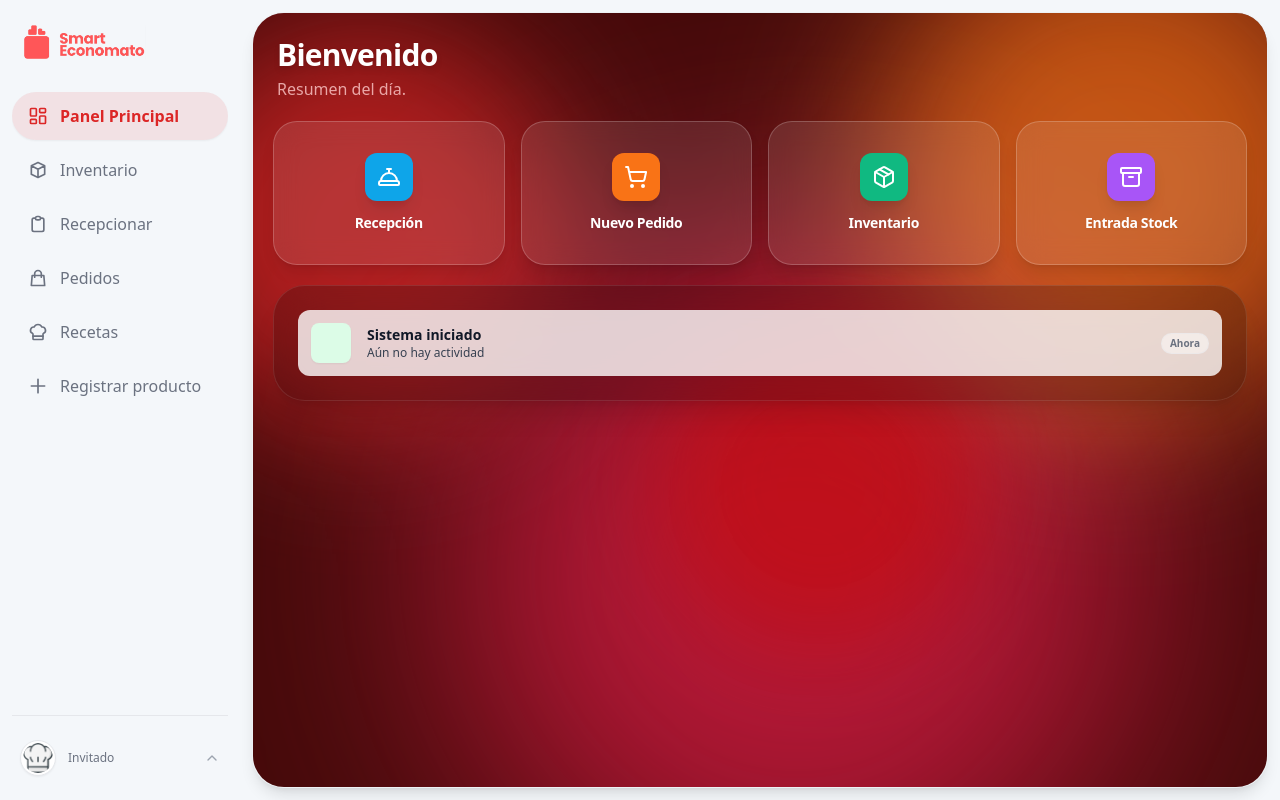
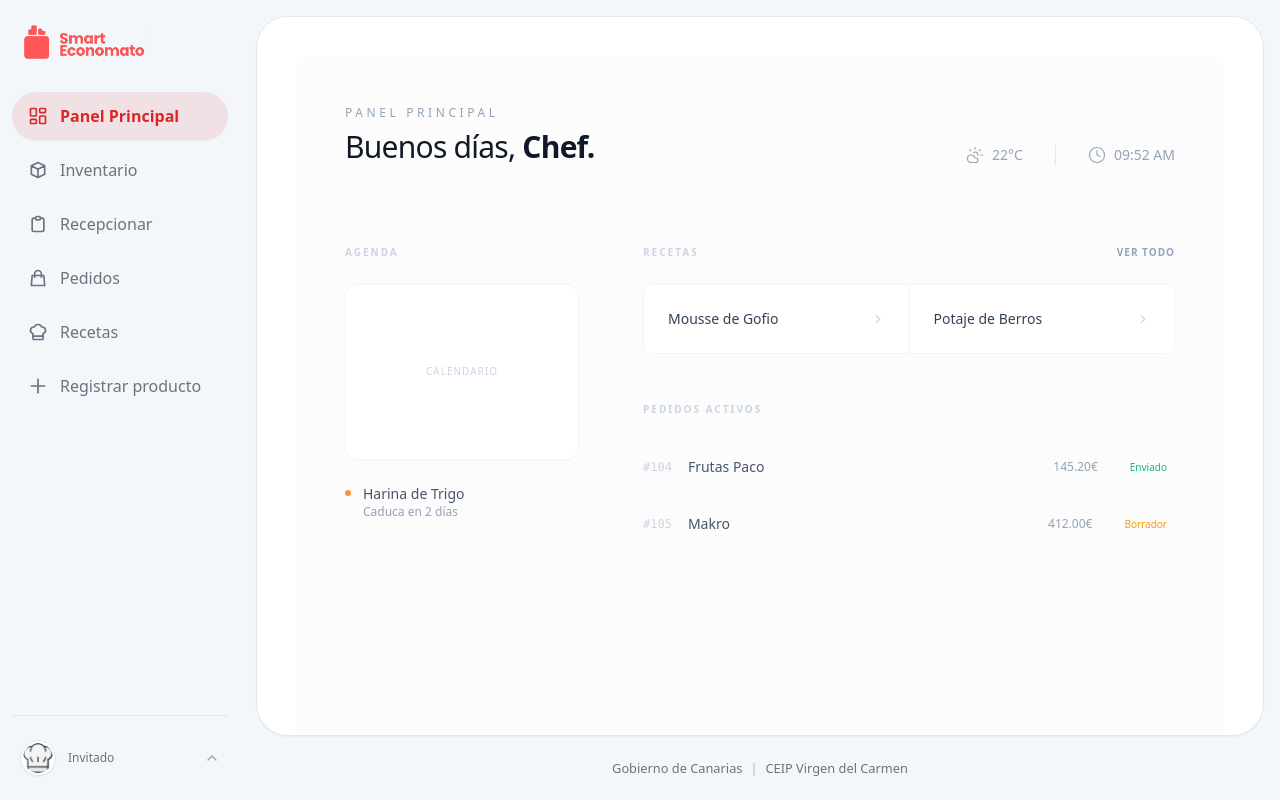
Before and after one commit to EnriquePM/SmartEconomato, a React (Vite) app in the folder EconomatoFront/: page / in a window 1280 px wide. Built offline with nearby package versions, Linux system fonts and the light colour scheme; no server answers; sample sign-in values are in the browser's storage; what @react-pdf/renderer would draw is missing.

Commit message:
Esquema básico del nuevo home

```diff
--- a/EconomatoFront/src/layout/Layout.tsx
+++ b/EconomatoFront/src/layout/Layout.tsx
@@ -5,16 +5,16 @@ import { Outlet, useLocation } from "react-router-dom";
 
 export default function Layout() {
     const location = useLocation();
-    const isHome = location.pathname === "/";
+    const isHome = location.pathname === "/hola";
 
     return (
-        <div className="h-screen w-full fondo flex overflow-hidden font-sans">
+        <div className="h-screen w-full bg-'fondo' flex overflow-hidden font-sans">
             <SideBar />
             <main className="flex-1 flex flex-col sm:ml-sidebar h-full overflow-hidden transition-all duration-300">
                 <div className={`flex-1 flex flex-col overflow-hidden transition-all duration-300 ${
                     isHome
-                        ? "p-2 sm:p-3 fondo"
-                        : "p-4 fondo"
+                        ? "p-2 sm:p-3 bg-'fondo'"
+                        : "p-4 bg-'fondo'"
                 }`}>
                     <div className={`
                         flex-1 relative overflow-y-auto scrollbar-custom transition-all duration-300
--- a/EconomatoFront/src/pages/Home.tsx
+++ b/EconomatoFront/src/pages/Home.tsx
@@ -1,105 +1,118 @@
-// src/pages/Home.tsx
-import { Link } from "react-router-dom";
-import { ShoppingCart, Package, Users, AlertTriangle, Clock } from "lucide-react";
-import { useHome } from "../hooks/useHome";
+import { useState, useEffect } from "react";
+import {
+  CloudSun, Clock, Calendar as CalendarIcon,
+  ChevronRight, Utensils, ShoppingCart, AlertCircle
+} from "lucide-react";
 
-// --- CSS DE LA ANIMACIÓN ---
-const backgroundStyle = `
-  @keyframes blob {
-    0% { transform: translate(0px, 0px) scale(1); }
-    33% { transform: translate(50px, -80px) scale(1.2); }
-    66% { transform: translate(-40px, 40px) scale(0.8); }
-    100% { transform: translate(0px, 0px) scale(1); }
-  }
-  .animate-blob { animation: blob 8s infinite; }
-  .animation-delay-2000 { animation-delay: 2s; }
-  .animation-delay-4000 { animation-delay: 4s; }
-`;
+const HomePage = () => {
+  const [fecha, setFecha] = useState(new Date());
 
-const Home = () => {
-  const { accesos, actividadReciente, cargando } = useHome();
+  useEffect(() => {
+    const timer = setInterval(() => setFecha(new Date()), 1000);
+    return () => clearInterval(timer);
+  }, []);
 
-  if (cargando) {
-    return <div className="w-full h-full bg-[#450a0a] flex items-center justify-center text-white">Cargando SmartEconomato...</div>;
-  }
+
 
   return (
-    <div className="relative w-full h-full bg-[#450a0a] animate-fade-in-up overflow-hidden">
-      <style>{backgroundStyle}</style>
+    <div className="p-12 min-h-screen bg-[#fcfcfc] font-sans text-slate-800">
 
-        {/* --- CAPA DE MOVIMIENTO --- */}
-        <div className="absolute top-0 left-0 w-full h-full overflow-hidden z-0 pointer-events-none">
-            <div className="absolute top-[-10%] left-[-10%] w-[500px] h-[500px] bg-red-600 rounded-full mix-blend-screen filter blur-[80px] opacity-70 animate-blob"></div>
-            <div className="absolute top-[-10%] right-[-10%] w-[500px] h-[500px] bg-orange-500 rounded-full mix-blend-screen filter blur-[80px] opacity-70 animate-blob animation-delay-2000"></div>
-            <div className="absolute bottom-[-20%] left-[20%] w-[600px] h-[600px] bg-rose-600 rounded-full mix-blend-screen filter blur-[100px] opacity-70 animate-blob animation-delay-4000"></div>
-             <div className="absolute top-[30%] left-[40%] w-[400px] h-[400px] bg-red-900 rounded-full mix-blend-overlay filter blur-[60px] opacity-80 animate-blob"></div>
+      {/* --- HEADER MINIMAL --- */}
+      <header className="flex justify-between items-end mb-20">
+        <div>
+          <p className="text-xs font-medium text-slate-400 uppercase tracking-[0.3em] mb-2">Panel Principal</p>
+          <h1 className="text-3xl font-light tracking-tight">
+            Buenos días, <span className="font-semibold text-slate-900">Chef.</span>
+          </h1>
         </div>
 
-        {/* --- CONTENIDO --- */}
-        <div className="relative z-10 w-full h-full overflow-y-auto p-5 space-y-5 scrollbar-hide">
+        <div className="flex items-center gap-8 text-slate-400">
+          <div className="flex items-center gap-2">
+            <CloudSun size={18} strokeWidth={1.5} />
+            <span className="text-sm font-medium">22°C</span>
+          </div>
+          <div className="flex items-center gap-2 border-l border-slate-200 pl-8">
+            <Clock size={18} strokeWidth={1.5} />
+            <span className="text-sm font-medium tabular-nums uppercase">
+              {fecha.toLocaleTimeString([], { hour: '2-digit', minute: '2-digit' })}
+            </span>
+          </div>
+        </div>
+      </header>
 
-            {/* HEADER */}
-            <div className="pl-1 pt-1">
-              <h1 className="text-3xl font-black text-white tracking-tight drop-shadow-md">
-                  Bienvenido
-              </h1>
-              <p className="text-red-200/80 font-medium mt-1">Resumen del día.</p>
+      <div className="grid grid-cols-12 gap-16">
+
+        {/* COLUMNA IZQUIERDA: MENOS ES MÁS */}
+        <div className="col-span-12 lg:col-span-4 space-y-12">
+          <section>
+            <h3 className="text-[10px] font-bold uppercase tracking-[0.2em] text-slate-300 mb-6">Agenda</h3>
+            <div className="aspect-[4/3] bg-white rounded-xl border border-slate-100 flex items-center justify-center">
+              <span className="text-[10px] text-slate-300 tracking-widest uppercase">Calendario</span>
             </div>
 
-            {/* TARJETAS DE ACCESO (Responsive: 2x2 en Tableta/Móvil, 4x1 en Escritorio) */}
-{/* AHORA PON ESTO: */}
-<section className="grid grid-cols-2 lg:grid-cols-4 gap-4">            {accesos.map((item, idx) => (
-                <Link
-                key={idx}
-                to={item.ruta}
-                className="group relative bg-white/10 backdrop-blur-md h-36 rounded-[1.5rem] shadow-lg border border-white/20 hover:bg-white/20 hover:scale-[1.02] transition-all duration-300 flex flex-col items-center justify-center gap-3 cursor-pointer overflow-hidden"
-                >
-                <div className={`p-3 rounded-xl ${item.color} text-white shadow-lg group-hover:scale-110 transition-transform duration-300`}>
-                    <item.icono size={24} strokeWidth={2} />
+            <div className="mt-6">
+              <div className="flex items-start gap-3 group cursor-pointer">
+                <div className="w-1.5 h-1.5 rounded-full bg-orange-400 mt-1.5"></div>
+                <div>
+                  <p className="text-sm font-medium text-slate-600">Harina de Trigo</p>
+                  <p className="text-xs text-slate-400">Caduca en 2 días</p>
                 </div>
-                <span className="font-bold text-white text-sm tracking-tight drop-shadow-sm">
-                    {item.titulo}
-                </span>
-                </Link>
+              </div>
+            </div>
+          </section>
+        </div>
+
+        {/* COLUMNA DERECHA: FLUJO LIMPIO */}
+        <div className="col-span-12 lg:col-span-8 space-y-12">
+
+          {/* RECETAS */}
+          <section>
+            <div className="flex justify-between items-center mb-6">
+              <h3 className="text-[10px] font-bold uppercase tracking-[0.2em] text-slate-300">Recetas</h3>
+              <button className="text-[10px] font-bold text-slate-400 hover:text-slate-900 transition-colors uppercase tracking-widest">Ver todo</button>
+            </div>
+            <div className="grid grid-cols-1 md:grid-cols-2 gap-px bg-slate-100 border border-slate-100 rounded-lg overflow-hidden">
+              {['Mousse de Gofio', 'Potaje de Berros'].map((receta) => (
+                <div key={receta} className="bg-white p-6 hover:bg-slate-50 transition-colors cursor-pointer group">
+                  <div className="flex justify-between items-center">
+                    <span className="text-sm font-medium text-slate-700">{receta}</span>
+                    <ChevronRight size={14} className="text-slate-300 group-hover:translate-x-1 transition-transform" />
+                  </div>
+                </div>
               ))}
+            </div>
           </section>
 
-            {/* LISTA DE ACTIVIDAD */}
-            <section className="bg-black/20 backdrop-blur-xl rounded-[2rem] shadow-xl border border-white/10 p-6 flex-1 mb-0">
-            <div className="space-y-3">
-                {actividadReciente.map((item) => (
-                <div key={item.id} className="group flex items-center justify-between p-3 bg-white/80 hover:bg-white border border-transparent rounded-xl transition-all duration-200 cursor-default shadow-sm">
+          {/* PEDIDOS */}
+          <section>
+            <h3 className="text-[10px] font-bold uppercase tracking-[0.2em] text-slate-300 mb-6">Pedidos activos</h3>
+            <div className="space-y-1">
+              {[
+                { id: '104', prov: 'Frutas Paco', total: '145.20', estado: 'Enviado' },
+                { id: '105', prov: 'Makro', total: '412.00', estado: 'Borrador' }
+              ].map((pedido, i) => (
+                <div key={i} className="flex items-center justify-between py-4 border-b border-slate-50 last:border-none">
                   <div className="flex items-center gap-4">
-                    <div className={`w-10 h-10 rounded-lg flex items-center justify-center shadow-sm ${
-                        item.estado === 'warning' ? 'bg-orange-100 text-orange-600' :
-                        item.estado === 'success' ? 'bg-green-100 text-green-600' :
-                        item.estado === 'danger' ? 'bg-red-100 text-red-600' :
-                        'bg-blue-100 text-blue-600'
+                    <span className="text-xs font-mono text-slate-300">#{pedido.id}</span>
+                    <span className="text-sm font-medium text-slate-600">{pedido.prov}</span>
+                  </div>
+                  <div className="flex items-center gap-6">
+                    <span className="text-xs text-slate-400">{pedido.total}€</span>
+                    <span className={`text-[10px] font-medium px-2 py-0.5 rounded ${
+                      pedido.estado === 'Enviado' ? 'text-emerald-500' : 'text-amber-500'
                     }`}>
-                        {item.tipo === 'pedido' && <ShoppingCart size={18} />}
-                        {item.tipo === 'stock' && <Package size={18} />}
-                        {item.tipo === 'alerta' && <AlertTriangle size={18} />}
-                        {item.tipo === 'user' && <Users size={18} />}
-                    </div>
-                    <div>
-                        <h4 className="font-bold text-gray-900 text-sm">
-                          {item.titulo.replace('Stock:', 'Ingrediente:')}
-                        </h4>
-                        <p className="text-xs text-gray-700 font-medium">{item.sub}</p>
-                    </div>
-                    </div>
-                    <div className="flex flex-col items-end gap-1">
-                    <span className="text-[10px] font-bold text-gray-500 bg-white/50 px-2 py-0.5 rounded-full border border-gray-200/50">
-                        {item.hora}
+                      {pedido.estado}
                     </span>
                   </div>
                 </div>
               ))}
             </div>
           </section>
+
+        </div>
       </div>
     </div>
   );
 };
 
-export default Home;
+export default HomePage;
--- /dev/null
+++ b/EconomatoFront/src/pages/HomeAntiguo.tsx
@@ -0,0 +1,105 @@
+// src/pages/Home.tsx
+import { Link } from "react-router-dom";
+import { ShoppingCart, Package, Users, AlertTriangle, Clock } from "lucide-react";
+import { useHome } from "../hooks/useHome";
+
+// --- CSS DE LA ANIMACIÓN ---
+const backgroundStyle = `
+  @keyframes blob {
+    0% { transform: translate(0px, 0px) scale(1); }
+    33% { transform: translate(50px, -80px) scale(1.2); }
+    66% { transform: translate(-40px, 40px) scale(0.8); }
+    100% { transform: translate(0px, 0px) scale(1); }
+  }
+  .animate-blob { animation: blob 8s infinite; }
+  .animation-delay-2000 { animation-delay: 2s; }
+  .animation-delay-4000 { animation-delay: 4s; }
+`;
+
+const Home = () => {
+  const { accesos, actividadReciente, cargando } = useHome();
+
+  if (cargando) {
+    return <div className="w-full h-full bg-[#450a0a] flex items-center justify-center text-white">Cargando SmartEconomato...</div>;
+  }
+
+  return (
+    <div className="relative w-full h-full bg-[#450a0a] animate-fade-in-up overflow-hidden">
+      <style>{backgroundStyle}</style>
+
+        {/* --- CAPA DE MOVIMIENTO --- */}
+        <div className="absolute top-0 left-0 w-full h-full overflow-hidden z-0 pointer-events-none">
+            <div className="absolute top-[-10%] left-[-10%] w-[500px] h-[500px] bg-red-600 rounded-full mix-blend-screen filter blur-[80px] opacity-70 animate-blob"></div>
+            <div className="absolute top-[-10%] right-[-10%] w-[500px] h-[500px] bg-orange-500 rounded-full mix-blend-screen filter blur-[80px] opacity-70 animate-blob animation-delay-2000"></div>
+            <div className="absolute bottom-[-20%] left-[20%] w-[600px] h-[600px] bg-rose-600 rounded-full mix-blend-screen filter blur-[100px] opacity-70 animate-blob animation-delay-4000"></div>
+             <div className="absolute top-[30%] left-[40%] w-[400px] h-[400px] bg-red-900 rounded-full mix-blend-overlay filter blur-[60px] opacity-80 animate-blob"></div>
+        </div>
+
+        {/* --- CONTENIDO --- */}
+        <div className="relative z-10 w-full h-full overflow-y-auto p-5 space-y-5 scrollbar-hide">
+
+            {/* HEADER */}
+            <div className="pl-1 pt-1">
+              <h1 className="text-3xl font-black text-white tracking-tight drop-shadow-md">
+                  Bienvenido
+              </h1>
+              <p className="text-red-200/80 font-medium mt-1">Resumen del día.</p>
+            </div>
+
+            {/* TARJETAS DE ACCESO (Responsive: 2x2 en Tableta/Móvil, 4x1 en Escritorio) */}
+{/* AHORA PON ESTO: */}
+<section className="grid grid-cols-2 lg:grid-cols-4 gap-4">            {accesos.map((item, idx) => (
+                <Link
+                key={idx}
+                to={item.ruta}
+                className="group relative bg-white/10 backdrop-blur-md h-36 rounded-[1.5rem] shadow-lg border border-white/20 hover:bg-white/20 hover:scale-[1.02] transition-all duration-300 flex flex-col items-center justify-center gap-3 cursor-pointer overflow-hidden"
+                >
+                <div className={`p-3 rounded-xl ${item.color} text-white shadow-lg group-hover:scale-110 transition-transform duration-300`}>
+                    <item.icono size={24} strokeWidth={2} />
+                </div>
+                <span className="font-bold text-white text-sm tracking-tight drop-shadow-sm">
+                    {item.titulo}
+                </span>
+                </Link>
+            ))}
+            </section>
+
+            {/* LISTA DE ACTIVIDAD */}
+            <section className="bg-black/20 backdrop-blur-xl rounded-[2rem] shadow-xl border border-white/10 p-6 flex-1 mb-0">
+            <div className="space-y-3">
+                {actividadReciente.map((item) => (
+                <div key={item.id} className="group flex items-center justify-between p-3 bg-white/80 hover:bg-white border border-transparent rounded-xl transition-all duration-200 cursor-default shadow-sm">
+                    <div className="flex items-center gap-4">
+                    <div className={`w-10 h-10 rounded-lg flex items-center justify-center shadow-sm ${
+                        item.estado === 'warning' ? 'bg-orange-100 text-orange-600' :
+                        item.estado === 'success' ? 'bg-green-100 text-green-600' :
+                        item.estado === 'danger' ? 'bg-red-100 text-red-600' :
+                        'bg-blue-100 text-blue-600'
+                    }`}>
+                        {item.tipo === 'pedido' && <ShoppingCart size={18} />}
+                        {item.tipo === 'stock' && <Package size={18} />}
+                        {item.tipo === 'alerta' && <AlertTriangle size={18} />}
+                        {item.tipo === 'user' && <Users size={18} />}
+                    </div>
+                    <div>
+                        <h4 className="font-bold text-gray-900 text-sm">
+                          {item.titulo.replace('Stock:', 'Ingrediente:')}
+                        </h4>
+                        <p className="text-xs text-gray-700 font-medium">{item.sub}</p>
+                    </div>
+                    </div>
+                    <div className="flex flex-col items-end gap-1">
+                    <span className="text-[10px] font-bold text-gray-500 bg-white/50 px-2 py-0.5 rounded-full border border-gray-200/50">
+                        {item.hora}
+                    </span>
+                    </div>
+                </div>
+                ))}
+            </div>
+            </section>
+        </div>
+    </div>
+  );
+};
+
+export default Home;
```
Lines whose indentation alone changed are shown as unchanged.
